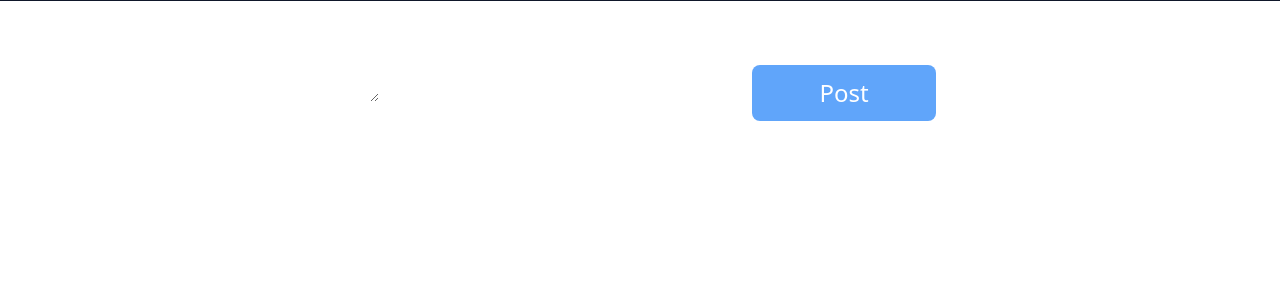
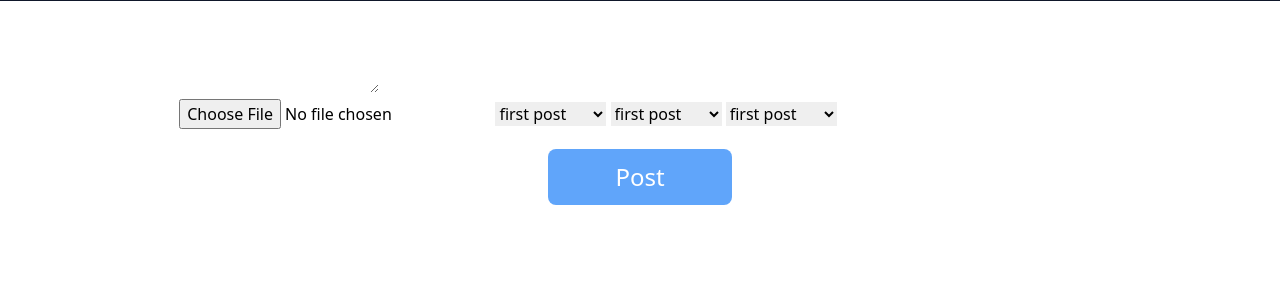
Before and after one commit to pritansh-sahsani/the-bland-mirror, a Flask app: page /create_post in a window 1280 px wide. Shown: the part 53-353 px from the top of the page. Run offline with Flask 3, Linux system fonts and the light colour scheme; data comes from the database, SQL or seed files in the repository; style sheets or scripts are compiled from the project's sources; some libraries are stand-ins or nearby versions.

Commit message:
created new post
validators for file and related is pending

```diff
--- a/main/forms.py
+++ b/main/forms.py
@@ -1,8 +1,7 @@
-from email import message
 from flask_wtf import FlaskForm
-from wtforms import StringField, TextAreaField, SubmitField
-from wtforms.validators import DataRequired, Length, Email, EqualTo, ValidationError
-import phonenumbers
+from wtforms import StringField, TextAreaField, SubmitField, SelectField
+from flask_wtf.file import FileAllowed, FileField
+from wtforms.validators import DataRequired, Length, Email
 
 class CommentForm(FlaskForm):
     text=StringField('Comment', validators=[DataRequired(),Length(max=200)])
@@ -22,5 +21,17 @@
 
 
 class PostForm(FlaskForm):
-    content = TextAreaField('content', validators=[DataRequired(), Length(max=100000)])
+    title = StringField('Title', validators=[DataRequired(), Length(max=100)])
+    content = TextAreaField('Content', validators=[Length(min=1, max=100000)])
+    summary= StringField('Summary', validators=[DataRequired(), Length(max=140)])
+    cover_img = FileField('Cover image', validators=[FileAllowed(['jpg', 'png', 'jpeg'], 'Only .jpg, .png and .jpeg file formats are supported.')])
+    related_1 = SelectField('Post 1', validators=[DataRequired()])
+    related_2 = SelectField('Post 2', validators=[DataRequired()])
+    related_3 = SelectField('Post 3', validators=[DataRequired()])
     submit = SubmitField('Post')
+
+    def __init__(self, selection_choices):
+        super(PostForm, self).__init__()
+        self.related_1.choices = selection_choices
+        self.related_2.choices = selection_choices
+        self.related_3.choices = selection_choices
--- a/main/routes.py
+++ b/main/routes.py
@@ -1,15 +1,11 @@
-# add email for subscribe and message
-# new post system is shit
-
-
 import os
 from flask import render_template, url_for, flash, redirect, request
 from .app import app, db
-from .models import Posts, Images, Comment, Likes, Subscribers, Messages
+from .models import Posts, Comment, Likes, Subscribers, Messages
 from datetime import datetime
-from sqlalchemy import func, insert, update
 from .forms import CommentForm, SubscribeForm, ContactForm, PostForm
 from flask_mail import Mail, Message
+import re
 
 UPLOAD_FOLDER = '/static/post_img'
 ALLOWED_EXTENSIONS = set(['png', 'jpg', 'jpeg'])
@@ -175,10 +171,24 @@
 
 @app.route("/create_post", methods=['GET', 'POST'])
 def create_post():
-    post_form=PostForm()
+    posts = Posts.query.order_by(Posts.created_at.desc())\
+        .with_entities(Posts.title)
+
+    choices = []
+    for post in posts:
+        for x in post:
+            choices.append(x)
+
+    post_form=PostForm(selection_choices=choices)
+
     if post_form.validate_on_submit():
-        flash(post_form.content.data, 'success')
+        flash("Post Created Successfully!", 'success')
+        url_title = post_form.title.data
+        url_title = url_title.replace(" ", "_")
+        url_title = re.sub('[^-._~0-9a-zA-Z]', '', url_title)
+        post = Posts(title = post_form.title.data, url_title = url_title, content = post_form.content.data, summary = post_form.summary.data, cover_img = post_form.cover_img.data, related_1 = post_form.related_1.data, related_2 = post_form.related_2.data, related_3 = post_form.related_3.data)
         return redirect(url_for('index'))
+
     return render_template("new_post.html", post_form=post_form)
 
 @app.errorhandler(404)
--- a/main/templates/new_post.html
+++ b/main/templates/new_post.html
@@ -5,21 +5,77 @@
 {% endblock %}
 
 {% block main %}
-    <form action='', method="POST" class="w-80% mx-auto mt-6">
+    <form action="{{ url_for('create_post') }}", method="POST" class="w-80% mx-auto mt-6">
         {{ post_form.hidden_tag() }}
+
             {% if post_form.content.errors %}
                 {% for error in post_form.content.errors %}
+                    {{ error }}
                     {{ post_form.content(id="blog_post") }}
                 {% endfor %}
             {% else %}
-                {{ post_form.content(class="blog_post") }}
+                {{ post_form.content(id="blog_post") }}
+            {% endif %}
+
+            {% if post_form.title.errors %}
+                {% for error in post_form.title.errors %}
+                    {{ error }}
+                    {{ post_form.title() }}
+                {% endfor %}
+            {% else %}
+                {{ post_form.title() }}
+            {% endif %}
+
+            {% if post_form.summary.errors %}
+                {% for error in post_form.summary.errors %}
+                    {{ error }}
+                    {{ post_form.summary() }}
+                {% endfor %}
+            {% else %}
+                {{ post_form.summary() }}
+            {% endif %}
+
+            {% if post_form.cover_img.errors %}
+                {% for error in post_form.cover_img.errors %}
+                    {{ error }}
+                    {{ post_form.cover_img() }}
+                {% endfor %}
+            {% else %}
+                {{ post_form.cover_img() }}
+            {% endif %}
+
+            {% if post_form.related_1.errors %}
+                {% for error in post_form.related_1.errors %}
+                    {{ error }}
+                    {{ post_form.related_1() }}
+                {% endfor %}
+            {% else %}
+                {{ post_form.related_1() }}
+            {% endif %}
+
+            {% if post_form.related_2.errors %}
+                {% for error in post_form.related_2.errors %}
+                    {{ error }}
+                    {{ post_form.related_2() }}
+                {% endfor %}
+            {% else %}
+                {{ post_form.related_2() }}
+            {% endif %}
+
+            {% if post_form.related_3.errors %}
+                {% for error in post_form.related_3.errors %}
+                    {{ error }}
+                    {{ post_form.related_3() }}
+                {% endfor %}
+            {% else %}
+                {{ post_form.related_3() }}
             {% endif %}
 
             {{ post_form.submit(class="my-5 w-20% h-14 ml-40% bg-blue-400 text-white rounded-lg text-2xl") }}
     </form>
     <script>
         tinymce.init({
-            selector: '.blog_post',
+            selector: '#blog_post',
             plugins: 'lists advlist link image codesample charmap',
             toolbar: 'undo redo removeformat | bold italic underline superscript subscript | fontfamily fontsizeinput | forecolor | numlist bullist | alignleft aligncenter alignright alignjustify | outdent indent | codesample blockquote charmap link | image',
             menubar: false,
```
Also changed, not shown: main/models.py (+1 -8 lines).
